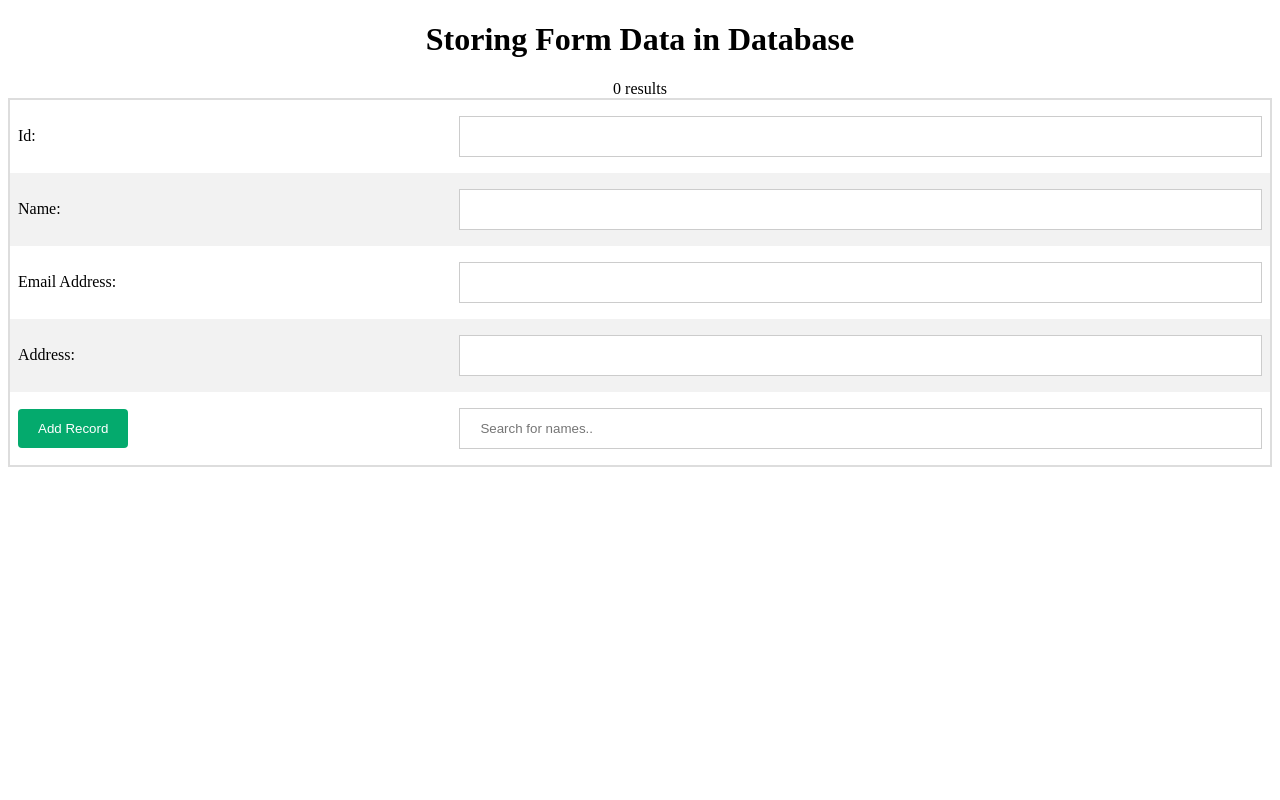
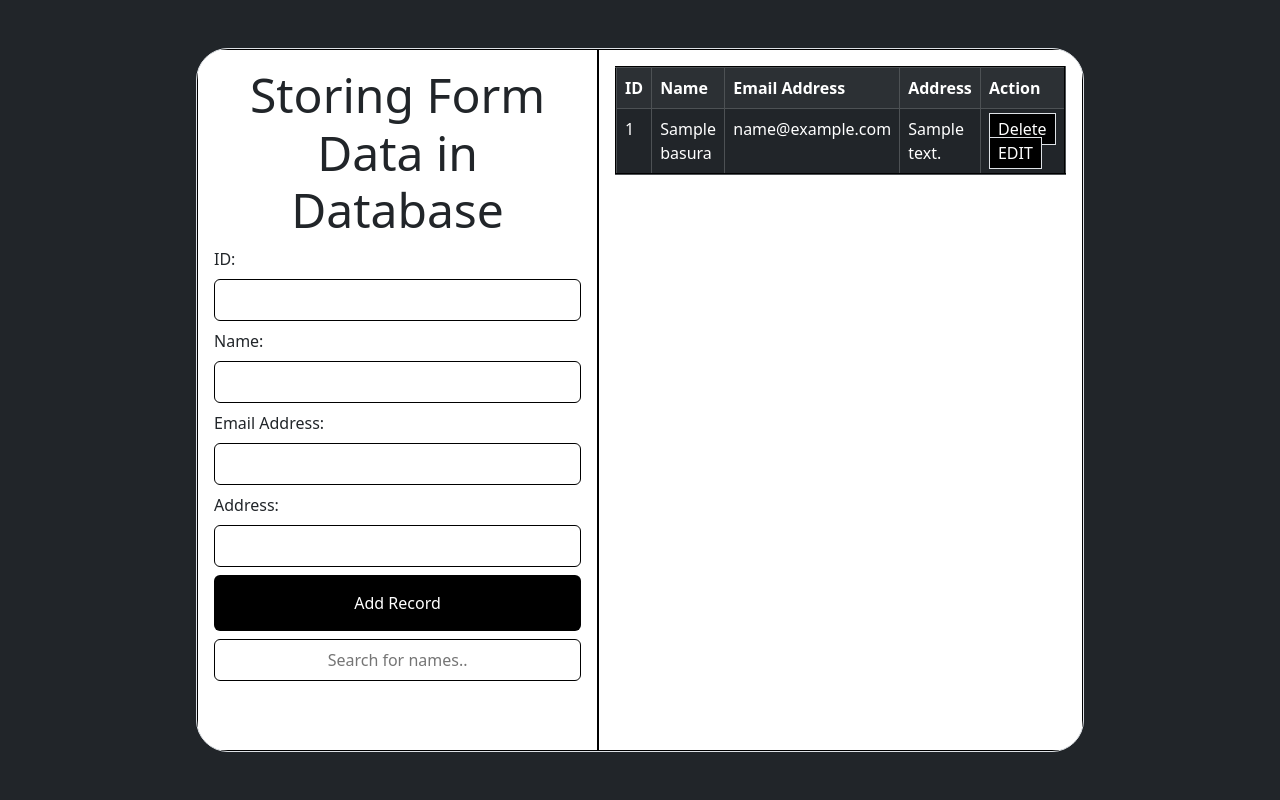
Before and after one commit to MelAlejandrino/search-store-data-php, a PHP site: page / in a window 1280 px wide. Run offline with PHP 8.4, Linux system fonts and the light colour scheme; tables that the repository leaves empty or names only in its code hold one stand-in row (values such as "Sample post"); data that the repository does not hold is empty.

Commit message:
Add files via upload

```diff
--- a/index.php
+++ b/index.php
@@ -1,99 +1,50 @@
 <!DOCTYPE html>
 <html lang="en">
+
 <head>
+  <link href="https://cdn.jsdelivr.net/npm/bootstrap@5.3.0-alpha3/dist/css/bootstrap.min.css" rel="stylesheet" integrity="sha384-KK94CHFLLe+nY2dmCWGMq91rCGa5gtU4mk92HdvYe+M/SXH301p5ILy+dN9+nJOZ" crossorigin="anonymous">
+
   <title>Basura Location</title>
   <meta name="viewport" content="width=device-width, initial-scale=1">
-<style>
-table {
-  border-collapse: collapse;
-  border-spacing: 0;
-  width: 100%;
-  border: 2px solid #ddd;
-}
+</head>
 
-th, td {
-  text-align: left;
-  padding: 8px;
-}
+<body class="bg-dark d-flex justify-content-center min-vh-100 p-5">
+  <section class="border overflow-hidden rounded-5 position-relative d-flex w-75 rounded bg-white">
+    <div class="col1 border border-black p-3">
+      <h1 class="display-5 text-center">Storing Form Data in Database</h1>
+      <form action="insertrec.php" method="post" class="d-flex flex-column gap-2">
+        <label for="Userid">ID:</label>
+        <input type="text" name="bid" id="bid" class="p-2 border border-black rounded w-100 text-center" required>
 
-tr:nth-child(even){background-color: #f2f2f2}
+        <label for="dname">Name:</label>
+        <input type="text" name="bname" id="bname" class="p-2 border border-black rounded w-100 text-center" required>
 
-      .button {
-        background-color: #1c87c9;
-        border: none;
-        color: white;
-        padding: 5px 10px;
-        text-align: center;
-        text-decoration: none;
-        display: inline-block;
-        font-size: 14px;
-        margin: 1px 1px;
-        cursor: pointer;
-      }
+        <label for="email">Email Address:</label>
+        <input type="text" name="email" id="email" class="p-2 border border-black rounded w-100 text-center" required>
 
-input[type=text], input[type=password] {
-  width: 100%;
-  padding: 12px 20px;
-  margin: 8px 0;
-  display: inline-block;
-  border: 1px solid #ccc;
-  box-sizing: border-box;
-}
-/* Style the submit button */
-input[type=submit] {
-  background-color: #04AA6D;
-  color: white;
-  padding: 12px 20px;
-  border: none;
-  border-radius: 4px;
-  cursor: pointer;
-  float: left;
-}
-</style>
+        <label for="address">Address:</label>
+        <input type="text" name="address" id="address" class="p-2 border border-black rounded w-100 text-center" required>
+
+        <input type="submit" value="Add Record" class="bg-black border-0 p-3 text-white rounded w-100 text-center">
+        <input type="text" id="input" onkeyup="myFunction()" placeholder="Search for names.." title="Type in a name" class="w-100 p-2 border border-black rounded w-100 text-center">
 
 
-
-   </head>
-   <body>
-      <center>
-
-         <h1>Storing Form Data in Database</h1>
-         <table>
-         <form action="insertrec.php" method="post">
-
-<tr><td>
-               <label for="Userid">Id:</label></td><td>
-               <input type="text" name="bid" id="bid" required></td></tr>
-
-<tr><td>
-               <label for="dname">Name:</label></td><td>
-               <input type="text" name="bname" id=bname" required>
-               </td>
-               <tr><td>
-               <label for="email">Email Address:</label></td><td>
-               <input type="text" name="address" id="email" required>
-               </td></tr>
-<tr><td>
-               <label for="address">Address:</label></td><td>
-               <input type="text" name="email" id="addres" required>
-               </td></tr>
-
-
-<tr><td>
-            <input type="submit" value="Add Record">
-            </td> <td>
-              <input type="text" id="" onkeyup="myFunction()" placeholder="Search for names.." title="Type in a name">
-               </td></tr>
       </form>
+    </div>
+    <div class="col2 w-100 border border-black p-3">
+      <table id='table' border=2 class="table table-striped table-hover table-dark table-bordered">
+        <tr class="header">
+          <th>ID</th>
+          <th>Name</th>
+          <th>Email Address</th>
+          <th>Address</th>
+          <th>Action</th>
+        </tr>
         <?php
- // servername => localhost
- // username => root
- // password => empty
- // database name => staff
- $conn = mysqli_connect("localhost", "root", "", "");
+        $conn = mysqli_connect("localhost", "root", "", "staff");
 
         // Check connection
- if($conn === false){
+        if ($conn === false) {
           die("ERROR: Could not connect. "
             . mysqli_connect_error());
         }
@@ -103,28 +54,27 @@ input[type=submit] {
 
         if ($result->num_rows > 0) {
           // output data of each row
-   echo "<table id='' border=2><tr><td>Id</td><td>Name</td><td>Address</td><td>Email</td><td>Action</td></tr>";
-   while($row = $result->fetch_assoc()) {
-     echo "<tr><td>" . $row["id"]. "</td><td>" . $row["name"]. "</td><td> " . $row["addres"].  "</td><td>" . $row["email"] .   "</td><td><a href=deleterec.php?bid=".$row["id"]." class='button'>Delete </a>  <a href='editrec.php?bid=".$row["id"]."&name=". $row["name"]."&addres=".$row["addres"]."&email=".$row["email"]. "&credate=" .$row["created_at"]. "' class='button'>Edit </a>    </td></tr>";
-
+          while ($row = $result->fetch_assoc()) {
+            echo "<tr><td>" . $row["id"] . "</td><td>" . $row["name"] . "</td><td> " . $row["email"] .  "</td><td>" . $row["address"] .   "</td><td><a href=deleterec.php?bid=" . $row["id"] . " class='button text-decoration-none text-white bg-black border p-1 px-2'>Delete </a>  <a href='editrec.php?bid=" . $row["id"] . "&name=" . $row["name"] . "&address=" . $row["address"] . "&email=" . $row["email"] . "&credate=" . $row["created"] . "' class='button text-decoration-none text-white bg-black border p-1 px-2'>EDIT </a>    </td></tr>";
           }
         } else {
-   echo "0 results";
         }
         $conn->close();
 
 
         ?>
       </table>
-      </center>
+    </div>
+
+  </section>
 
   <script>
     function myFunction() {
       var input, filter, table, tr, td, i, txtValue;
-  input = document.getElementById("");
+      input = document.getElementById("input");
       filter = input.value.toUpperCase();
-  table = document.getElementById("");
-  tr = table.getElementsByTagName("tr");
+      table = document.getElementById("table");
+      tr = table.querySelectorAll("tr");
       for (i = 0; i < tr.length; i++) {
         td = tr[i].getElementsByTagName("td")[1];
         if (td) {
@@ -141,6 +91,7 @@ function myFunction() {
 
 
 
+  <script src="https://cdn.jsdelivr.net/npm/bootstrap@5.3.0-alpha3/dist/js/bootstrap.bundle.min.js" integrity="sha384-ENjdO4Dr2bkBIFxQpeoTz1HIcje39Wm4jDKdf19U8gI4ddQ3GYNS7NTKfAdVQSZe" crossorigin="anonymous"></script>
+</body>
 
-   </body>
 </html>
--- a/insertrec.php
+++ b/insertrec.php
@@ -13,7 +13,7 @@
         // username => root
         // password => empty
         // database name => staff
-        $conn = mysqli_connect("localhost", "root", "", "");
+        $conn = mysqli_connect("localhost", "root", "", "staff");
 
         // Check connection
         if($conn === false){
@@ -29,8 +29,8 @@
         $ddate = date('d-m-y H:i:s');
         // Performing insert query execution
         // here our table name is college
-        $sql = "INSERT INTO   VALUES ('$bid',
-            '$bname','$email','$address','$ddate','$ddate')";
+        $sql = "INSERT INTO basuras VALUES ('$bid',
+            '$bname','$address','$email','$ddate','$ddate')";
 
         if(mysqli_query($conn, $sql)){
             echo "<h3>data stored in a database successfully."
```
Also changed, not shown: deleterec.php (+3 -7 lines), editrec.php (+30 -85 lines), saveupdaterec.php (+3 -4 lines). Lines whose indentation alone changed are shown as unchanged.
